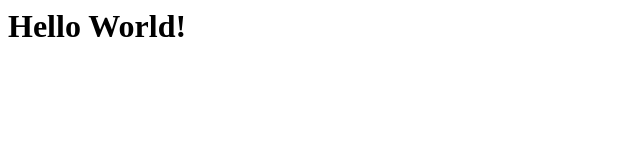
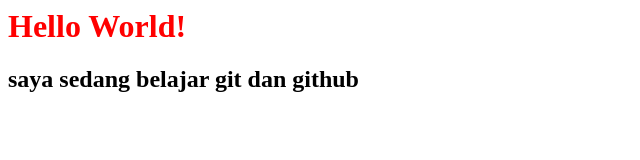
Before and after one commit to inprapoe/hello-world, a plain HTML site: page index.html in a window 1280 px wide. Shown: the whole page, without its empty margins (0-640 px from the left). Drawn offline with Linux system fonts and the light colour scheme.

Commit message:
tambah style

```diff
--- a/index.html
+++ b/index.html
@@ -1 +1,3 @@
+<link rel="stylesheet" href="style.css">
 <h1>Hello World!</h1>
+<h2>saya sedang belajar git dan github</h2>
--- /dev/null
+++ b/style.css
@@ -0,0 +1,3 @@
+h1 {
+    color: red;
+}
```
